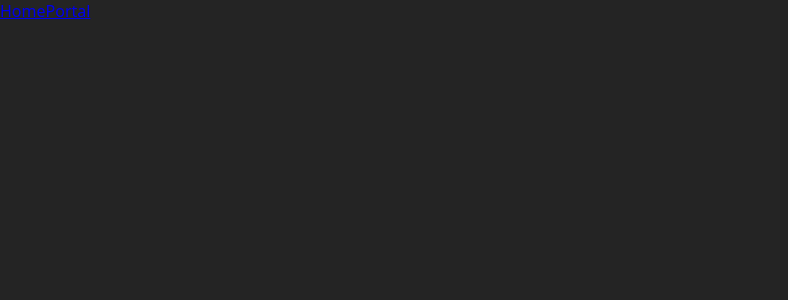
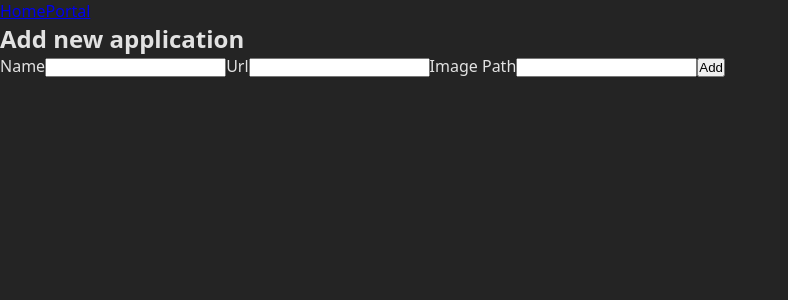
Before and after one commit to venoblin/homeportal-frontend, a React (Vite) app: page /new in a window 1280 px wide. Shown: the top 300 px of the page, without its empty margins (0-788 px from the left). Built offline with nearby package versions, Linux system fonts and the light colour scheme; no server answers.

Commit message:
worked on new app functionality

```diff
--- a/src/App.jsx
+++ b/src/App.jsx
@@ -11,7 +11,6 @@ function App() {
 
   const getApps = async () => {
     const apps = await getAllApps()
-    console.log('hi')
     setApps(apps)
   }
 
--- a/src/components/routes/HomeRoute/HomeRoute.jsx
+++ b/src/components/routes/HomeRoute/HomeRoute.jsx
@@ -3,7 +3,7 @@ import './HomeRoute.css'
 const HomeRoute = () => {
   return (
     <div className='HomeRoute'>
-
+      <h2>Dashboard</h2>
     </div>
   )
 }
--- a/src/components/routes/NewAppRoute/NewAppRoute.jsx
+++ b/src/components/routes/NewAppRoute/NewAppRoute.jsx
@@ -1,9 +1,54 @@
+import { useState } from 'react'
 import './NewAppRoute.css'
 
 const NewAppRoute = () => {
+  const [formState, setFormState] = useState({
+    name: '',
+    url: '',
+    imagePath: ''
+  })
+
+  const onChangeListener = (evt) => {
+    const target = evt.target
+    setFormState({ ...formState, [target.id]: target.value })
+  }
+
   return (
     <div className='NewAppRoute'>
+      <h2>Add new application</h2>
 
+      <form>
+        <label htmlFor='name'>Name</label>
+        <input
+          id='name'
+          name='name'
+          type='text'
+          value={formState.name}
+          required
+          onChange={(evt) => onChangeListener(evt)}
+        />
+
+        <label htmlFor='url'>Url</label>
+        <input
+          id='url'
+          name='url'
+          type='text'
+          value={formState.url}
+          required
+          onChange={(evt) => onChangeListener(evt)}
+        />
+
+        <label htmlFor='imagePath'>Image Path</label>
+        <input
+          id='imagePath'
+          name='image_path'
+          type='text'
+          value={formState.imagePath}
+          onChange={(evt) => onChangeListener(evt)}
+        />
+
+        <button type='submit'>Add</button>
+      </form>
     </div>
   )
 }
--- a/src/services/app.js
+++ b/src/services/app.js
@@ -5,7 +5,7 @@ export const getAllApps = async () => {
     const res = await Client.get('/apps')
 
     return res.data.apps
-  } catch (e) {
-    throw new Error(e)
+  } catch (err) {
+    throw new Error(err)
   }
 }
```
